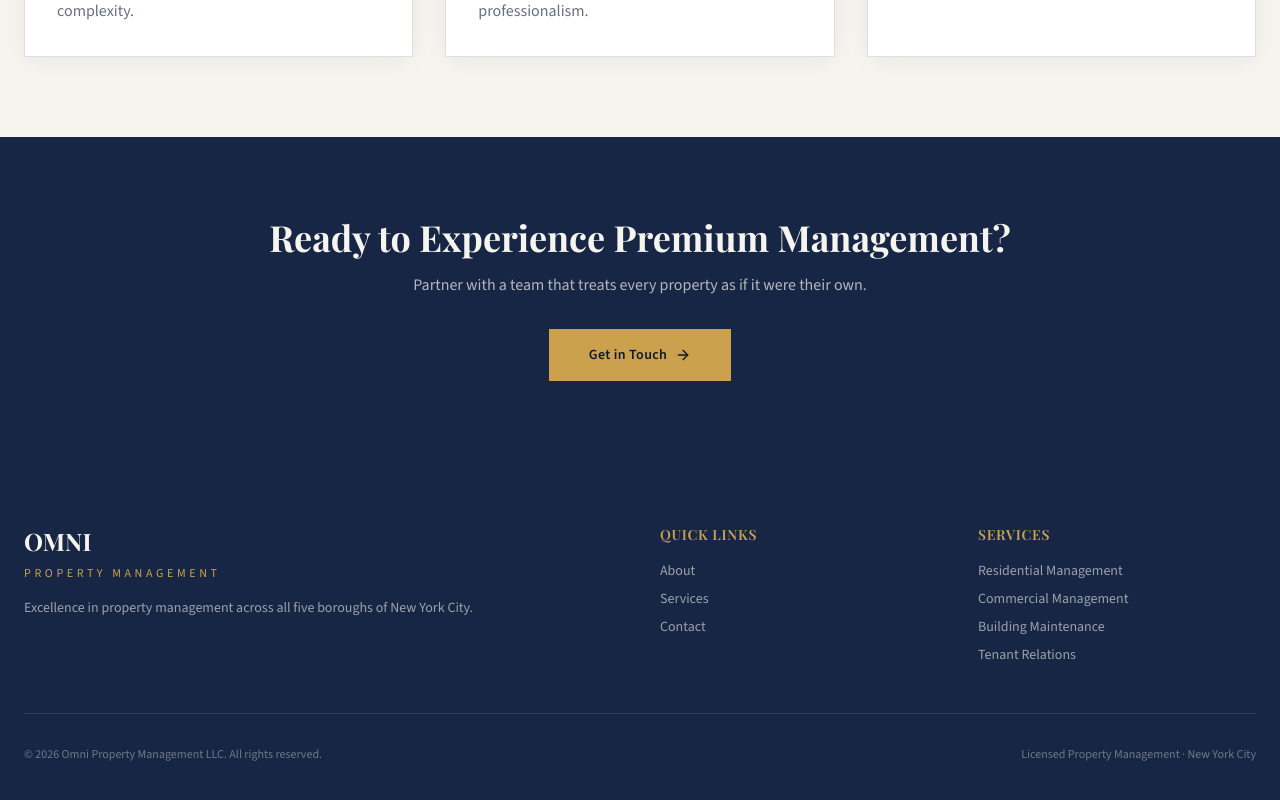
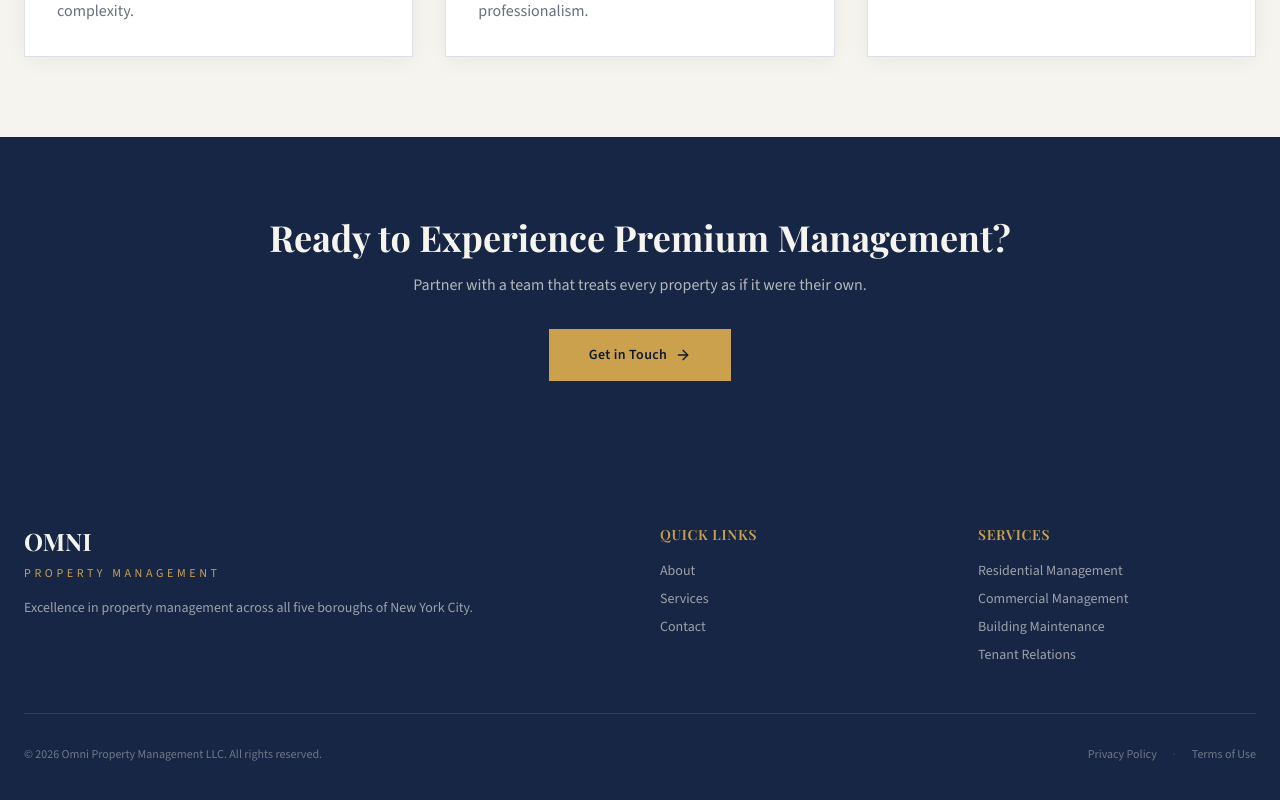
Before and after one commit to vaizer-cmd/omni-nyc-homes, a React (Vite) app: page / in a window 1280 px wide. Shown: the part 1299-2099 px from the top of the page. Built offline with nearby package versions, Linux system fonts and the light colour scheme; the HTML template or start-up script is replaced by a standard one.

Commit message:
Add Privacy Policy and Terms of Use modals in footer
Co-Authored-By: Claude Opus 4.6 <noreply@anthropic.com>

```diff
--- a/src/components/Footer.tsx
+++ b/src/components/Footer.tsx
@@ -1,7 +1,121 @@
+import { useState } from "react";
 import { Link } from "react-router-dom";
+import { X } from "lucide-react";
+
+const privacyPolicy = `Privacy Policy
+
+Effective Date: 01/01/2026
+
+OMNI Property Management LLC ("Company", "we", "our", or "us") respects your privacy and is committed to protecting it through this Privacy Policy.
+
+This Privacy Policy describes how we collect, use, and protect your information when you visit our website.
+
+1. Information We Collect
+
+We may collect the following types of information:
+
+• Personal information such as name, email address, phone number, and any information you submit through contact forms.
+• Technical information such as IP address, browser type, device information, and website usage data.
+• Cookies and similar tracking technologies used to improve user experience.
+
+2. How We Use Your Information
+
+We may use the information we collect for the following purposes:
+
+• To respond to inquiries or service requests
+• To provide property management services
+• To improve our website and services
+• To communicate important updates or information
+• To comply with legal obligations
+
+3. Sharing of Information
+
+We do not sell, trade, or rent your personal information. We may share information with trusted service providers who assist in operating our website or conducting our business, provided they agree to keep the information confidential.
+
+4. Cookies
+
+Our website may use cookies to enhance user experience and analyze website traffic. Users may choose to disable cookies through their browser settings.
+
+5. Data Security
+
+We implement reasonable security measures to protect your personal information from unauthorized access, alteration, disclosure, or destruction.
+
+6. Third-Party Links
+
+Our website may contain links to third-party websites. We are not responsible for the privacy practices of those websites.
+
+7. Changes to This Policy
+
+We reserve the right to update this Privacy Policy at any time. Updates will be posted on this page with a revised effective date.
+
+8. Contact Us
+
+If you have any questions regarding this Privacy Policy, please contact us:
+
+OMNI Property Management LLC
+Email: info@omnipropmgmt.com`;
+
+const termsOfUse = `Terms of Use
+
+By accessing and using this website, you agree to comply with and be bound by the following Terms of Use.
+
+1. Use of Website
+
+This website is provided for informational purposes related to the services offered by OMNI Property Management LLC. You agree to use the website only for lawful purposes.
+
+2. Intellectual Property
+
+All content on this website, including text, graphics, logos, and images, is the property of OMNI Property Management LLC unless otherwise stated and is protected by applicable copyright laws.
+
+3. Disclaimer
+
+The information provided on this website is for general informational purposes only and does not constitute professional or legal advice.
+
+4. Limitation of Liability
+
+OMNI Property Management LLC shall not be liable for any damages resulting from the use or inability to use this website.
+
+5. Third-Party Links
+
+This website may contain links to third-party websites. We are not responsible for the content or practices of those websites.
+
+6. Modifications
+
+We reserve the right to modify these Terms of Use at any time. Continued use of the website constitutes acceptance of the updated terms.
+
+7. Governing Law
+
+These Terms shall be governed by and interpreted in accordance with the laws of the United States and the applicable state jurisdiction.
+
+8. Contact Information
+
+OMNI Property Management LLC
+Email: info@omnipropmgmt.com`;
+
+const LegalModal = ({ title, content, onClose }: { title: string; content: string; onClose: () => void }) => (
+  <div className="fixed inset-0 z-[100] flex items-center justify-center bg-black/60" onClick={onClose}>
+    <div
+      className="bg-cream max-w-2xl w-full mx-4 max-h-[80vh] rounded shadow-elevated flex flex-col"
+      onClick={(e) => e.stopPropagation()}
+    >
+      <div className="flex items-center justify-between px-6 py-4 border-b border-border">
+        <h2 className="font-display text-xl font-bold text-foreground">{title}</h2>
+        <button onClick={onClose} className="text-muted-foreground hover:text-foreground transition-colors">
+          <X size={20} />
+        </button>
+      </div>
+      <div className="px-6 py-4 overflow-y-auto">
+        <pre className="font-body text-sm text-muted-foreground leading-relaxed whitespace-pre-wrap">{content}</pre>
+      </div>
+    </div>
+  </div>
+);
 
 const Footer = () => {
+  const [modal, setModal] = useState<"privacy" | "terms" | null>(null);
+
   return (
+    <>
       <footer className="bg-navy text-cream/80">
         <div className="container mx-auto px-6 py-16">
           <div className="grid grid-cols-1 md:grid-cols-4 gap-10">
@@ -51,12 +165,32 @@ const Footer = () => {
             <p className="text-xs text-cream/40">
               © {new Date().getFullYear()} Omni Property Management LLC. All rights reserved.
             </p>
-          <p className="text-xs text-cream/40">
-            Licensed Property Management · New York City
-          </p>
+            <div className="flex items-center gap-4">
+              <button
+                onClick={() => setModal("privacy")}
+                className="text-xs text-cream/40 hover:text-gold transition-colors"
+              >
+                Privacy Policy
+              </button>
+              <span className="text-xs text-cream/20">·</span>
+              <button
+                onClick={() => setModal("terms")}
+                className="text-xs text-cream/40 hover:text-gold transition-colors"
+              >
+                Terms of Use
+              </button>
+            </div>
           </div>
         </div>
       </footer>
+
+      {modal === "privacy" && (
+        <LegalModal title="Privacy Policy" content={privacyPolicy} onClose={() => setModal(null)} />
+      )}
+      {modal === "terms" && (
+        <LegalModal title="Terms of Use" content={termsOfUse} onClose={() => setModal(null)} />
+      )}
+    </>
   );
 };
 
```
Lines whose indentation alone changed are shown as unchanged.
